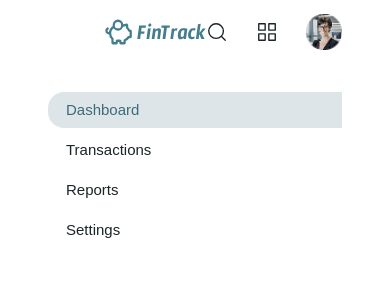
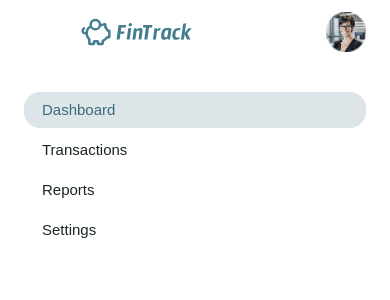
Before and after one commit to notRadioOpaque/fintrack, a Next.js app: page / in a window 390 px wide. Shown: the top 300 px of the page. Built offline with nearby package versions, Linux system fonts and the light colour scheme; some icons are missing.

Commit message:
feat: refine layout, did responsiveness, and improve sidebar functionality

```diff
--- a/src/app/layout.tsx
+++ b/src/app/layout.tsx
@@ -31,7 +31,7 @@ export default function RootLayout({
         className={`${publicSans.variable} ${geistMono.variable} antialiased`}
       >
         <SidebarProvider>
-          <div className="font-sans flex gap-7 flex-col h-screen px-12 pb-12">
+          <div className="font-sans flex gap-7 flex-col h-screen px-6 pb-6 sm:px-8 sm:pb-8 lg:px-12 lg:pb-12">
             <Header />
 
             <main className="flex flex-1 overflow-hidden">
--- a/src/components/dashboard-header.tsx
+++ b/src/components/dashboard-header.tsx
@@ -10,13 +10,15 @@ const DashBoardHeader = () => {
     <div className="flex flex-col gap-8">
       <div className="flex justify-between">
         <div className="flex items-center">
-          <h3 className="text-4xl font-bold">Wallet Ledger</h3>
+          <h3 className="text-xl sm:text-4xl font-bold">Wallet Ledger</h3>
 
           <button className="ml-2 mr-4">
             <Icon icon="flowbite:caret-down-solid" className="h-4 w-4" />
           </button>
 
-          <StatusBadge label="Active" dotColor="bg-green-600" />
+          <div className="hidden md:block">
+            <StatusBadge label="Active" dotColor="bg-green-600" />
+          </div>
         </div>
 
         <div className="flex gap-3">
--- a/src/components/dashboard-summary.tsx
+++ b/src/components/dashboard-summary.tsx
@@ -31,7 +31,7 @@ const DashboardSummary = ({ summary }: SummaryGroupProps) => {
   ];
 
   return (
-    <div className="flex gap-4">
+    <div className="grid sm:grid-cols-2 lg:grid-cols-4 gap-4">
       {cards.map((card, idx) => (
         <SummaryCard key={idx} {...card} />
       ))}
--- a/src/components/header.tsx
+++ b/src/components/header.tsx
@@ -2,9 +2,9 @@
 
 import Image from "next/image";
 import Logo from "./logo";
-import { NAV_CTAS } from "@/lib/constants";
 import { useSidebar } from "@/context/sidebar-context";
 import { Icon } from "@iconify/react";
+import { image_1 } from "@/assets/images";
 
 const Header = () => {
   const { toggleSidebar } = useSidebar();
@@ -20,11 +20,17 @@ const Header = () => {
       </div>
 
       <div className="gap-7 flex items-center">
-        {NAV_CTAS.map(({ alt, src, width, height }) => (
-          <button key={alt}>
-            <Image src={src} alt={alt} width={width} height={height} />
-          </button>
-        ))}
+        <button className="hidden sm:block">
+          <Icon icon="iconamoon:search" width="28" height="28" />
+        </button>
+
+        <button className="hidden sm:block">
+          <Icon icon="mage:dashboard" width="28" height="28" />
+        </button>
+
+        <button>
+          <Image src={image_1} alt="profile" width={40} height={40} />
+        </button>
       </div>
     </header>
   );
--- a/src/components/sidebar.tsx
+++ b/src/components/sidebar.tsx
@@ -9,12 +9,21 @@ import { usePathname } from "next/navigation";
 const Sidebar = () => {
   const pathname = usePathname();
 
-  const { isSidebarOpen } = useSidebar();
+  const { isSidebarOpen, toggleSidebar } = useSidebar();
+
+  // handler fn to close sidebar on mobile screens
+  const handleNavClick = () => {
+    if (window.innerWidth < 1024) {
+      setTimeout(() => {
+        toggleSidebar();
+      }, 400);
+    }
+  };
 
   return (
     <aside
       className={`transition-all duration-300 ${
-        isSidebarOpen ? "w-[320px] mr-12" : "w-0 mr-0 overflow-hidden"
+        isSidebarOpen ? "w-full lg:w-[320px] mr-12" : "w-0 mr-0 overflow-hidden"
       } flex-shrink-0 flex flex-col`}
     >
       <nav role="navigation" aria-label="Sidebar navigation">
@@ -27,6 +36,7 @@ const Sidebar = () => {
               <li key={title}>
                 <Link
                   href={href}
+                  onClick={handleNavClick}
                   aria-current={isActive ? "page" : undefined}
                   className={`h-9 rounded-2xl flex items-center px-[18px] text-[15px] font-medium transition-colors ${
                     isActive
--- a/src/components/summary-card.tsx
+++ b/src/components/summary-card.tsx
@@ -8,14 +8,14 @@ interface SummaryCardProps {
 
 export function SummaryCard({ title, value, change }: SummaryCardProps) {
   return (
-    <div className="bg-[#34616F]/9 rounded-[20px] p-7 flex flex-col gap-[18px] w-full">
+    <div className="bg-[#34616F]/9 rounded-[20px] p-4 md:p-7 flex flex-col gap-3 md:gap-[18px] w-full">
       <div className="flex items-center justify-between">
-        <h3 className="text-[17px] font-bold">{title}</h3>
+        <h3 className="text-sm lg:text-[17px] font-bold">{title}</h3>
         <button className="">
           <Icon icon="ri:more-fill" className="h-4 w-4" />
         </button>
       </div>
-      <p className="text-4xl font-bold">{value}</p>
+      <p className="text-2xl md:text-4xl font-bold">{value}</p>
       <span className={`text-xs text-[#3E7383]`}>
         {change >= 0 ? `+${change}%` : `${change}%`}
       </span>
--- a/src/components/table.tsx
+++ b/src/components/table.tsx
@@ -227,7 +227,7 @@ const Table = <T,>({
                       <td
                         key={String(colIndex)}
                         className={classNames(
-                          `h-14 align-middle text-[15px] text-[#1B2528] font-normal whitespace-nowrap capitalize ${tdClassName} ${cellClassName}`
+                          `h-14 align-middle text-[13px] md:text-[15px] text-[#1B2528] font-normal whitespace-nowrap capitalize ${tdClassName} ${cellClassName}`
                         )}
                       >
                         {typeof column.cell === "function"
```
